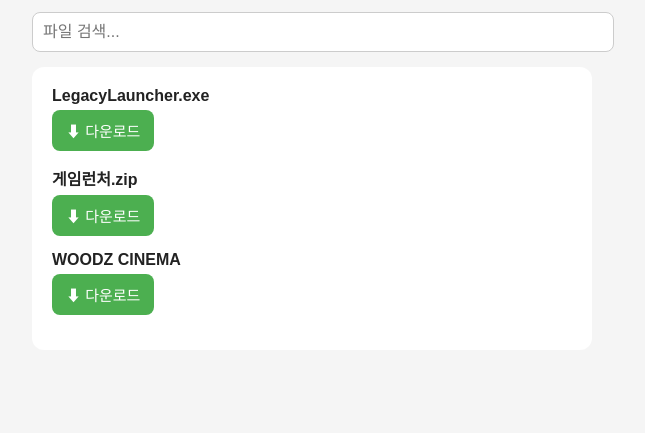
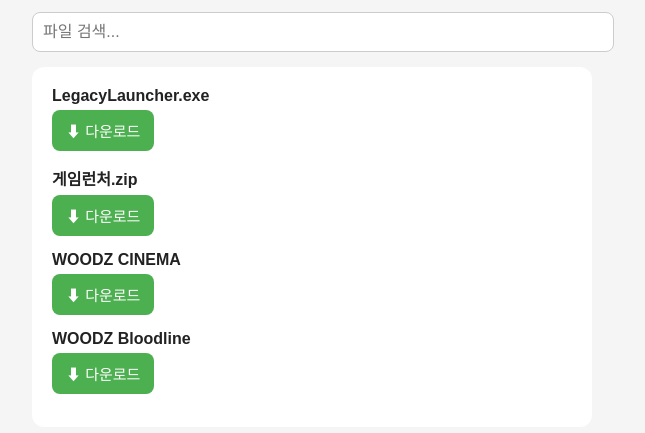
Before and after one commit to piki0417/piki0417.github.io, a plain HTML site: page index.html in a window 1280 px wide. Shown: the part 153-586 px from the top of the page, without its empty margins (328-973 px from the left). Drawn offline with Linux system fonts and the light colour scheme.

Commit message:
Update index.html

```diff
--- a/index.html
+++ b/index.html
@@ -142,7 +142,16 @@
         <strong>WOODZ CINEMA</strong><br>
         <a class="download-btn"
            target="_blank"
-           href="https://drive.google.com/uc?export=download&id=1YjlEdhz9LmPaHO1Cu54bBR1Pf4dEkxEy">
+           href="https://drive.google.com/uc?export=download&id=1UQvbNPaor0Fro6rhHcPea3NTscUe3nu">
+          ⬇ 다운로드
+        </a>
+      </div>
+
+      <div class="file-item">
+        <strong>WOODZ Bloodline</strong><br>
+        <a class="download-btn"
+           target="_blank"
+           href="https://drive.google.com/uc?export=download&id=1wwhIpvH_9GFYz9FlruyJ7ah9mM8n2i6W">
           ⬇ 다운로드
         </a>
       </div>
```
